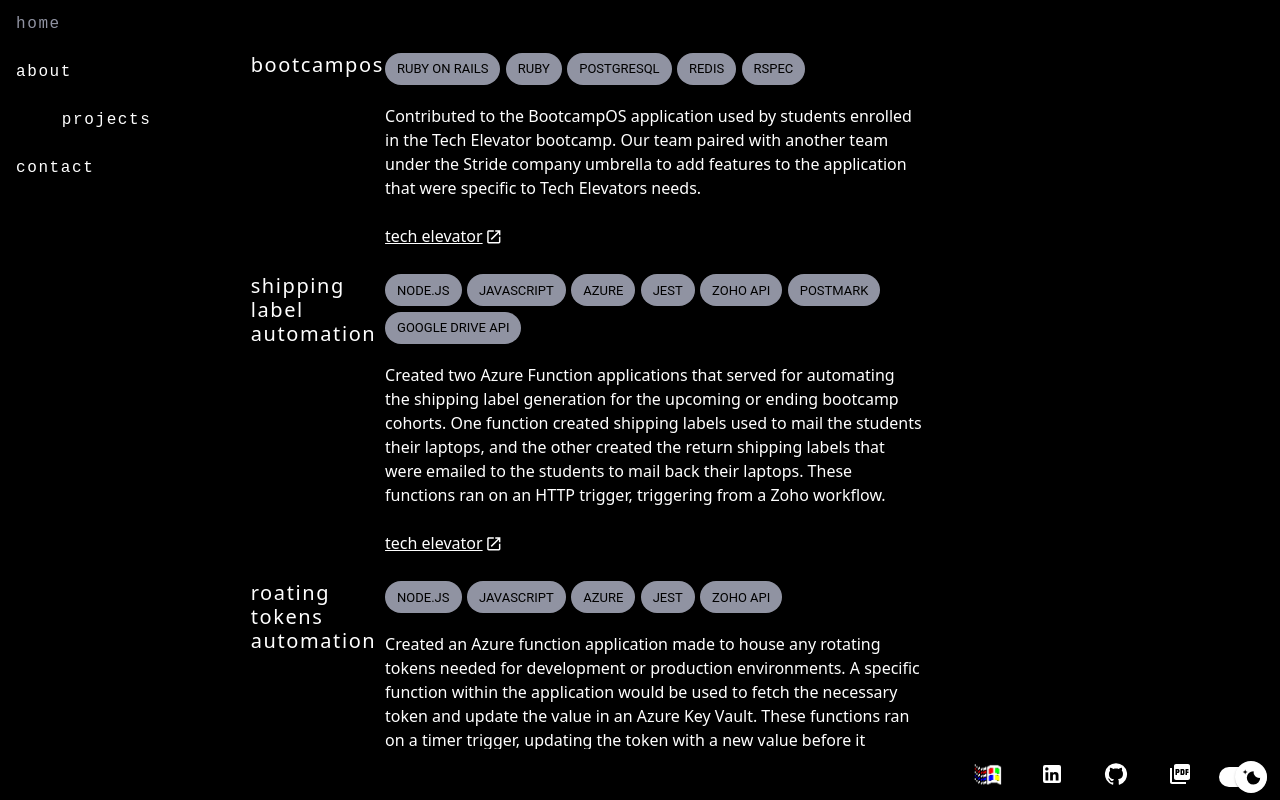
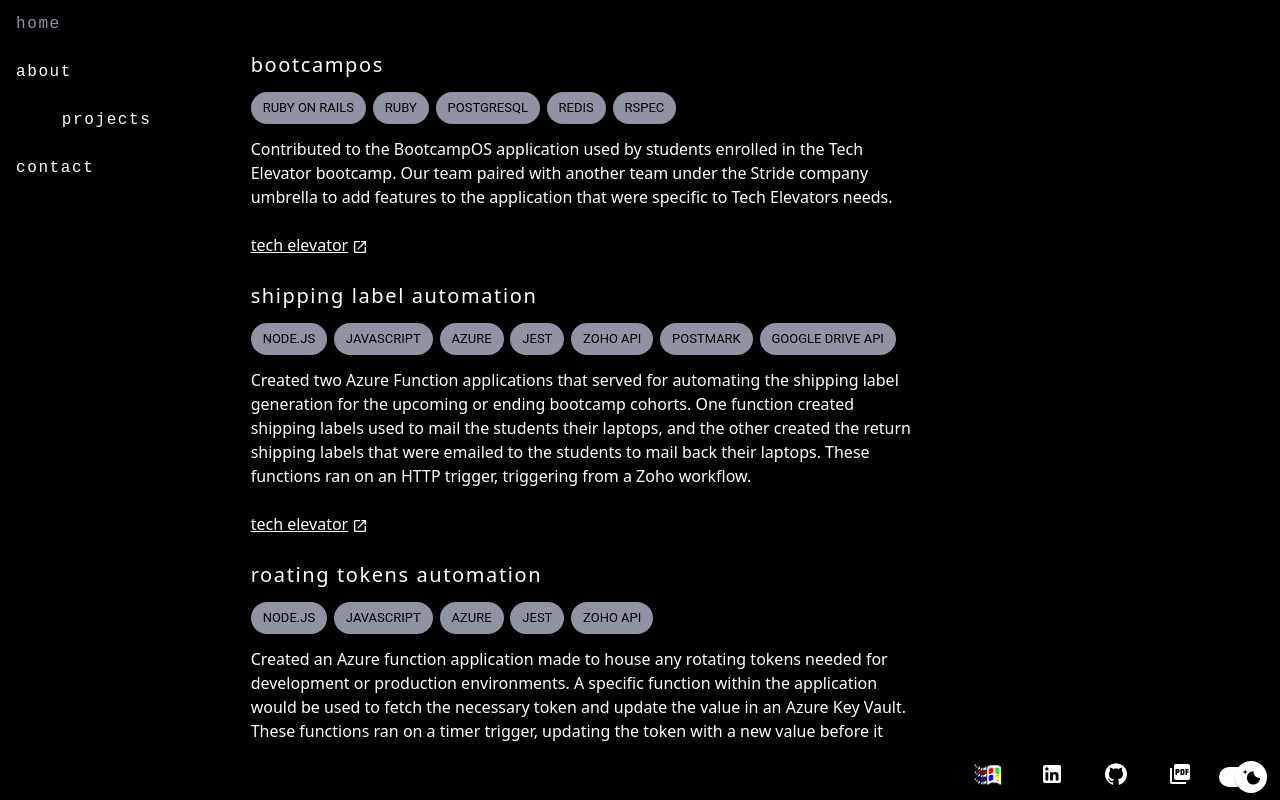
Before and after one commit to laurenmilesdev/portfolio, a Next.js app: page / in a window 1280 px wide. Both pictures are taken after a click on the tab "projects". Shown: the top 800 px of the page. Built offline with nearby package versions, Linux system fonts and the light colour scheme; a web font is replaced by a local one.

Commit message:
Updated Projects and styling

```diff
--- a/src/components/portfolio/pages/projects/Projects.module.css
+++ b/src/components/portfolio/pages/projects/Projects.module.css
@@ -1,22 +1,17 @@
 .container {
   display: flex;
-  flex-direction: row;
+  flex-direction: column;
   margin-bottom: 4%;
 }
 
 .title {
-  width: 20%;
   text-transform: lowercase;
   letter-spacing: 0.1rem;
-  padding-right: 2%;
-}
-
-.description {
-  width: 80%;
+  margin-bottom: 1%;
 }
 
 .icon {
-  font-size: 1.1em;
+  font-size: 1em;
   margin-left: 0.5%;
 }
 
@@ -28,10 +23,4 @@
   .description {
     width: 100%;
   }
-
-  .container {
-    display: flex;
-    flex-direction: column;
-    margin-bottom: 4%;
-  }
 }
--- a/src/components/portfolio/pages/projects/Projects.tsx
+++ b/src/components/portfolio/pages/projects/Projects.tsx
@@ -14,25 +14,25 @@ export default function Projects({ projects }: Props): JSX.Element {
       {projects &&
         projects.map((project: ProjectModel, index: number) => (
           <div className={`${styles.container} col-md-12`} key={project.title}>
-            <div className={`${styles.title} pb-2`} id={`project-${index}-title`}>
+            <div className={`${styles.title} col-md-12`} id={`project-${index}-title`}>
               <h5>{project.title}</h5>
             </div>
 
             <div className={styles.description}>
-              <div className="col-md-12 pb-2" id={`project-${index}-technologies`}>
+              <div className={`col-md-12`} id={`project-${index}-technologies`}>
                 {project.technologies && <Technologies technologies={project.technologies} />}
               </div>
 
-              <div className="col-md-12 pb-2" id={`project-${index}-description`}>
+              <div className={`col-md-12 pb-2`} id={`project-${index}-description`}>
                 <p>{project.description}</p>
               </div>
 
-              <div className="col-md-12">
+              <div className={`col-md-12`}>
                 <a
                   href={project.companyUrl ?? ''}
                   target="_blank"
                   id={`project-${index}-company`}
-                  className="primary"
+                  className={`primary`}
                 >
                   {project.company}
                   {<OpenInNewIcon className={styles.icon} />}
```
